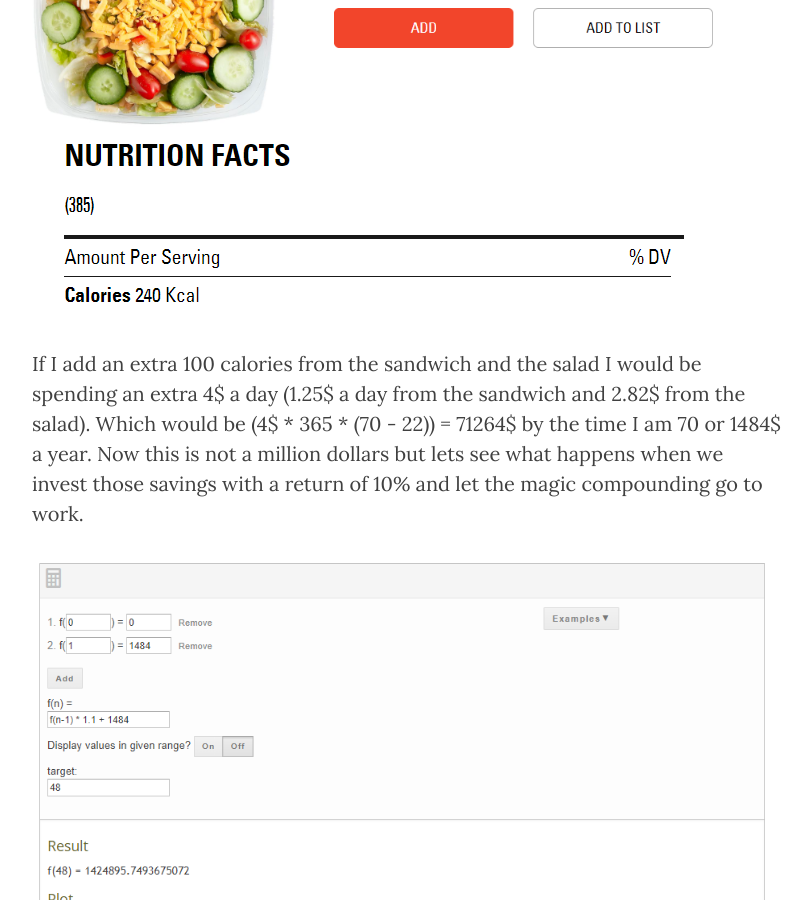
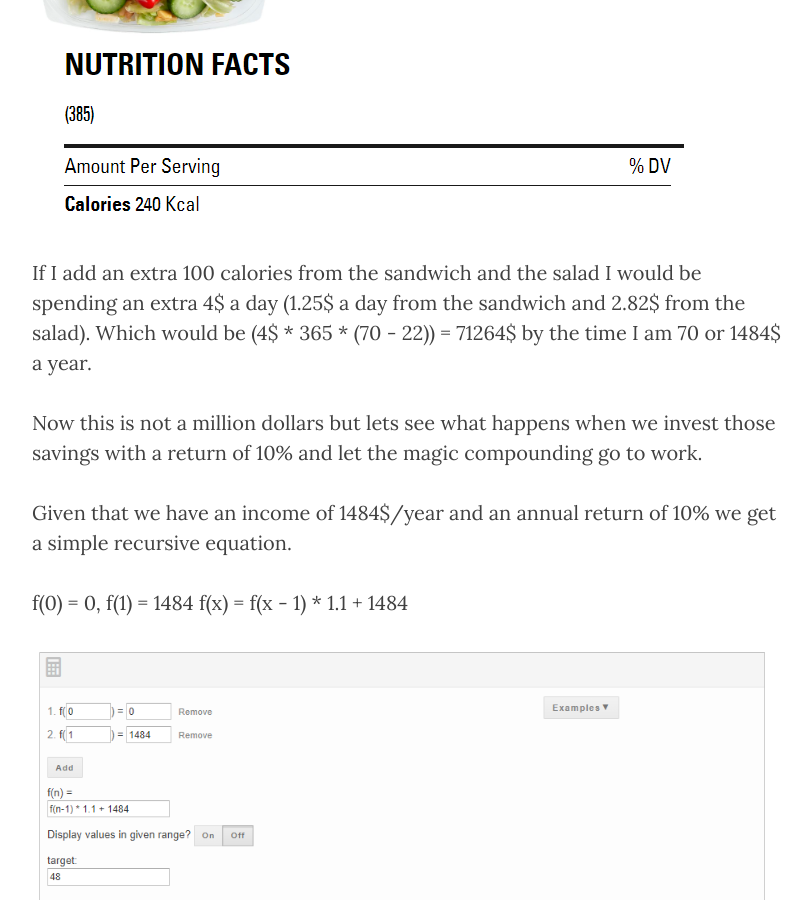
Before and after one commit to kwojcicki/kwojcicki.github.io, a Jekyll site: the page built from _posts/2019-05-14-BECOMING-RICH.md, in a window 1280 px wide and 900 px high, scrolled down 3109 px. Shown: the whole window, without its empty margins (233-1044 px from the left). Built offline with Jekyll 4.4.1, drawn with Linux system fonts in a browser that asks for light colours; nearby versions of some CDN libraries; some of the changed text lies outside the part shown.

Commit message:
updated money post

```diff
--- a/_posts/2019-05-14-BECOMING-RICH.md
+++ b/_posts/2019-05-14-BECOMING-RICH.md
@@ -43,7 +43,14 @@
 ![Garden salad nutrition](/img/posts/gardensalad.PNG)
 ![Garden salad](/img/posts/gardensaladnutrition.PNG)
 
-If I add an extra 100 calories from the sandwich and the salad I would be spending an extra 4$  a day (1.25$ a day from the sandwich and 2.82$ from the salad). Which would be (4$ * 365 * (70 - 22)) = 71264$ by the time I am 70 or 1484$ a year. Now this is not a million dollars but lets see what happens when we invest those savings with a return of 10% and let the magic compounding go to work.
+If I add an extra 100 calories from the sandwich and the salad I would be spending an extra 4$  a day (1.25$ a day from the sandwich and 2.82$ from the salad). Which would be (4$ * 365 * (70 - 22)) = 71264$ by the time I am 70 or 1484$ a year.
+
+Now this is not a million dollars but lets see what happens when we invest those savings with a return of 10% and let the magic compounding go to work.
+
+Given that we have an income of 1484$/year and an annual return of 10% we get a simple recursive equation.
+
+f(0) = 0, f(1) = 1484
+f(x) = f(x - 1) * 1.1 + 1484
 
 ![Return on investment](/img/posts/graph.PNG)
 
```
Also changed, not shown: other parts of _posts/2019-05-14-BECOMING-RICH.md (+3 -3 lines).
